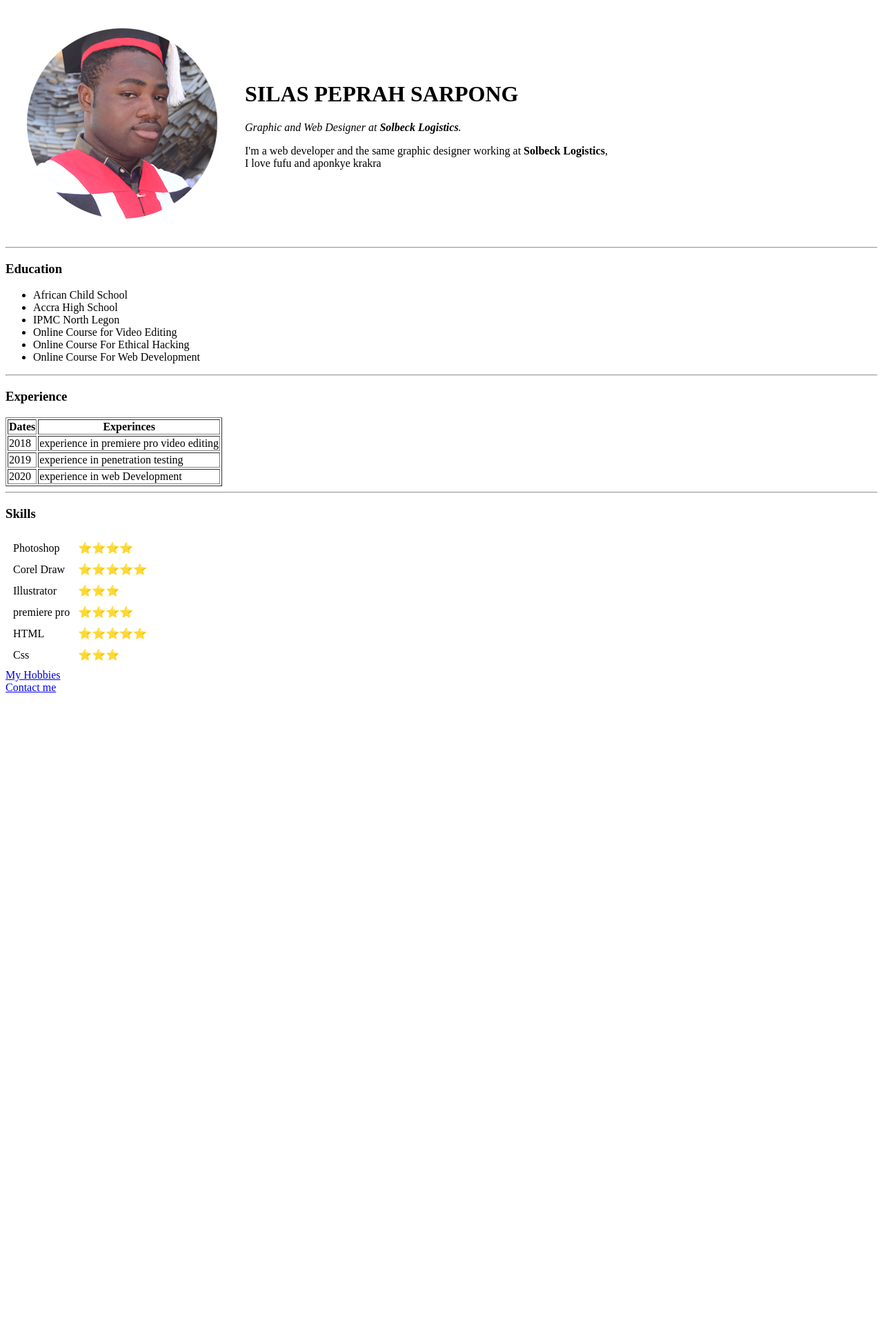
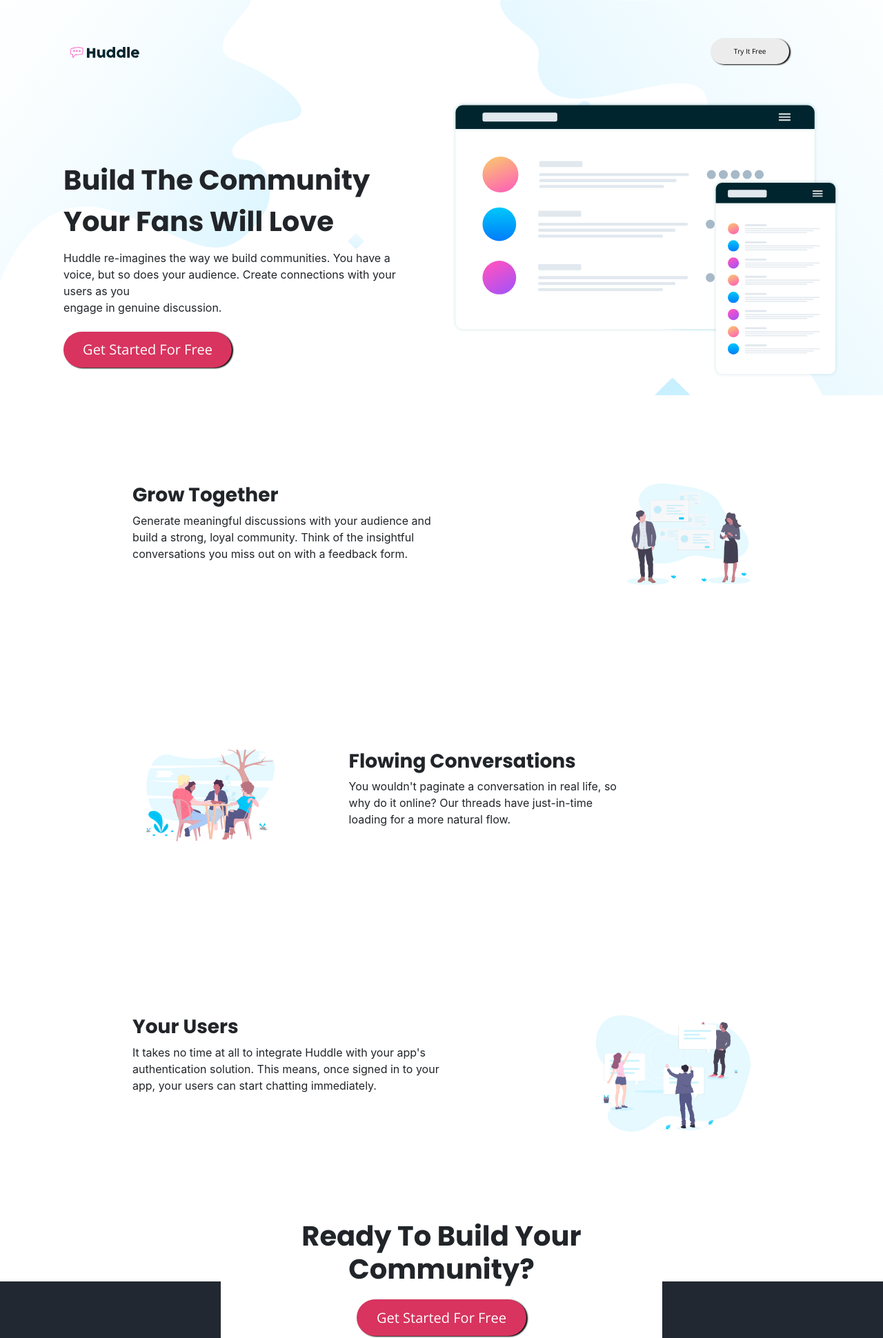
Before and after one commit to silwano/huddle-landing, a plain HTML site: page index.html in a window 1280 px wide. Shown: the top 1940 px of the page at 69% size. Before the commit the page ends 1014 px from the top, so only its background shows below. Drawn offline with nearby package versions, Linux system fonts and the light colour scheme.

Commit message:
Add files via upload

```diff
--- /dev/null
+++ b/css/style.css
@@ -0,0 +1,166 @@
+body{
+  margin: 0;
+}
+h1, h2, h3, h4, h5, h6{
+  font-family: 'Poppins', sans-serif;
+}
+
+/* Section Top */
+#top{
+background-image: url("../images/bg-hero-desktop.svg");
+padding: 2% 5%;
+}
+/* Navigation Bar */
+.navbar-brand{
+  margin: 0 2%;
+}
+.logo{
+  width:100px;
+}
+/* Headings */
+.heading1{
+margin: 15% 5% 0;
+line-height: 1.5;
+}
+.paragraph1{
+  margin: 2% 5%;
+}
+/* Buttons */
+.top-button {
+ margin: 2% 5%;
+-webkit-border-radius: 35px;
+-moz-border-radius: 35px;
+border-radius: 35px;
+color: #FFFFFF;
+font-family: Open Sans;
+font-size: 20px;
+font-weight: 100;
+padding: 2% 5%;
+box-shadow: 2px 1px 4px 0px #000000;
+-webkit-box-shadow: 2px 1px 2px 0px #000000;
+-moz-box-shadow: 2px 1px 2px 0px #000000;
+background-color: #D8345F;
+border: solid #FFFFFF 0px;
+text-decoration: none;
+display: inline-block;
+cursor: pointer;
+text-align: center;
+}
+
+.top-button:hover {
+background: #E58A8A;
+-webkit-border-radius: 28px;
+-moz-border-radius: 28px;
+border-radius: 28px;
+text-decoration: none;
+}
+.nav-button{
+  margin: 2% 5%;
+-webkit-border-radius: 30px;
+-moz-border-radius: 30px;
+border-radius: 30px;
+color: #000;
+font-family: Open Sans;
+font-size: 10px;
+font-weight: 200;
+padding: 1% 3%;
+box-shadow: 2px 1px 4px 0px #000000;
+-webkit-box-shadow: 2px 1px 2px 0px #000000;
+-moz-box-shadow: 2px 1px 2px 0px #000000;
+background-color: #ececec;
+border: solid #FFFFFF 0px;
+text-decoration: none;
+display: inline-block;
+cursor: pointer;
+text-align: center;
+}
+.nav-button:hover {
+background: #dbdbdb;
+-webkit-border-radius: 28px;
+-moz-border-radius: 28px;
+border-radius: 28px;
+text-decoration: none;
+}
+/* middle section */
+.grow{
+  padding: 10% 15%;
+}
+.grow-img{
+  width: 20%;
+  float:right;
+}
+.middle-text{
+  width: 50%;
+}
+/* Flowing Conversation */
+.flowing-image{
+  width: 25%;
+  float: left;
+  padding: 0 2%;
+  margin-right: 10%;
+}
+.middle-flowing{
+  width: 50%;
+  margin-left: 30%;
+}
+/* Users */
+.user-image{
+  width: 25%;
+  float: right;
+}
+
+/* bottom section */
+.ready{
+  background-color: #fff;
+  width: 50%;
+  text-align: center;
+  padding: 3% 2%;
+  border-radius: 10px;
+  box-shadow: 15px;
+  margin: 0 25% 10%;
+  position: absolute;
+  z-index: 10;
+
+}
+/* footer */
+.footer-down{
+  background-color: #222831;
+  color: #fff;
+  padding: 7% 5%;
+  margin: 10% 0 0;
+  position: absolute;
+  z-index: 5;
+}
+.row{
+  margin: 2% 0 0;
+}
+.logo-down{
+  width:150px;
+}
+.icon{
+  padding: 0 2%;
+}
+.copyright{
+  margin-left: 70%;
+}
+/* Social media */
+.fab{
+  padding: 0 2%;
+}
+.attribution {
+  font-size: 11px;
+  text-align: center;
+  margin: 5% 0 0;
+}
+.attribution a {
+  color: hsl(228, 45%, 44%);
+ }
+@media (max-width: 992px) {
+
+  .ready {
+    position: static;
+  }
+  .copyright{
+    margin: 2% auto auto;
+  }
+}
--- a/index.html
+++ b/index.html
@@ -1,84 +1,115 @@
 <!DOCTYPE html>
-<html lang="en" dir="ltr">
+<html lang="en">
 
 <head>
-  <meta charset="utf-8">
-  <title>Silwano's Personal Site</title>
+  <meta charset="UTF-8">
+  <meta name="viewport" content="width=device-width, initial-scale=1.0"> <!-- displays site properly based on user's device -->
+
+  <link rel="icon" type="image/png" sizes="32x32" href="images/favicon-32x32.png">
+  <!-- Css stylesheet -->
+  <link rel="stylesheet" href="css/style.css">
+  <!-- bootstrap css -->
+  <link rel="stylesheet" href="https://stackpath.bootstrapcdn.com/bootstrap/4.4.1/css/bootstrap.min.css" integrity="sha384-Vkoo8x4CGsO3+Hhxv8T/Q5PaXtkKtu6ug5TOeNV6gBiFeWPGFN9MuhOf23Q9Ifjh" crossorigin="anonymous">
+  <!-- bootstrap script -->
+  <script src="https://code.jquery.com/jquery-3.4.1.slim.min.js" integrity="sha384-J6qa4849blE2+poT4WnyKhv5vZF5SrPo0iEjwBvKU7imGFAV0wwj1yYfoRSJoZ+n" crossorigin="anonymous"></script>
+  <script src="https://cdn.jsdelivr.net/npm/popper.js@1.16.0/dist/umd/popper.min.js" integrity="sha384-Q6E9RHvbIyZFJoft+2mJbHaEWldlvI9IOYy5n3zV9zzTtmI3UksdQRVvoxMfooAo" crossorigin="anonymous"></script>
+  <script src="https://stackpath.bootstrapcdn.com/bootstrap/4.4.1/js/bootstrap.min.js" integrity="sha384-wfSDF2E50Y2D1uUdj0O3uMBJnjuUD4Ih7YwaYd1iqfktj0Uod8GCExl3Og8ifwB6" crossorigin="anonymous"></script>
+  <!-- Fonts -->
+  <link href="https://fonts.googleapis.com/css2?family=Open+Sans&family=Poppins:wght@700&display=swap" rel="stylesheet">
+  <!-- Font Awesome -->
+  <script src="https://kit.fontawesome.com/61809585a4.js" crossorigin="anonymous"></script>
+  <title>Frontend Mentor | Huddle landing page with alternating feature blocks</title>
+
+  <!-- Feel free to remove these styles or customise in your own stylesheet 👍 -->
 </head>
 
 <body>
-  <table cellspacing="10">
-    <tr>
-      <td><img src="images/silas.png" alt="silas profile pic"></td>
-      <td><h1>SILAS PEPRAH SARPONG</h1>
-      <p><em>Graphic and Web Designer at <strong>Solbeck Logistics</strong>.</em></p>
-      <p>I'm a web developer and the same graphic designer working at <strong>Solbeck Logistics</strong>,<br>
-        I love fufu and aponkye krakra</p></td>
-    </tr>
-  </table>
-  <hr>
-  <h3>Education</h3>
-  <ul>
-    <li>African Child School</li>
-    <li>Accra High School</li>
-    <li>IPMC North Legon</li>
-    <li>Online Course for Video Editing</li>
-    <li>Online Course For Ethical Hacking</li>
-    <li>Online Course For Web Development</li>
-  </ul>
-  <hr>
-  <h3>Experience</h3>
-  <table border="1">
-    <thead>
-      <th>Dates</th>
-      <th>Experinces</th>
-    </thead>
-    <tbody>
-      <tr>
-        <td>2018</td>
-        <td>experience in premiere pro video editing</td>
-      </tr>
-      <tr>
-        <td>2019</td>
-        <td>experience in penetration testing</td>
-      </tr>
-      <tr>
-        <td>2020</td>
-        <td>experience in web Development</td>
-      </tr>
-    </tbody>
-  </table>
-  <hr>
-  <h3>Skills</h3>
-  <table cellspacing="10">
-    <tr>
-      <td>Photoshop</td>
-      <td>&#11088;&#11088;&#11088;&#11088;</td>
-    </tr>
-    <tr>
-      <td>Corel Draw</td>
-      <td>&#11088;&#11088;&#11088;&#11088;&#11088;</td>
-    </tr>
-    <tr>
-      <td>Illustrator</td>
-      <td>&#11088;&#11088;&#11088;</td>
-    </tr>
-    <tr>
-      <td>premiere pro</td>
-      <td>&#11088;&#11088;&#11088;&#11088;</td>
-    </tr>
-    <tr>
-      <td>HTML</td>
-      <td>&#11088;&#11088;&#11088;&#11088;&#11088;</td>
-    </tr>
-    <tr>
-      <td>Css</td>
-      <td>&#11088;&#11088;&#11088;</td>
-    </tr>
-  </table>
-  <a href="Hobbies.html">My Hobbies</a>
-  <br>
-  <a href="contact.html">Contact me</a>
+  <!-- top Section -->
+  <section id="top">
+    <nav class="navbar">
+      <div class="navbar-brand" href="#"><img src="images/logo.svg" width="100" alt="logo">
+      </div>
+      <button class="nav-button" type="button">Try It Free </button>
+    </nav>
+    <div class="row">
+      <div class="col-lg-6">
+        <h1 class="heading1">Build The Community Your Fans Will Love</h1>
+
+        <p class="paragraph1">Huddle re-imagines the way we build communities. You have a voice, but so does your audience.
+          Create connections with your users as you<br> engage in genuine discussion.</p>
+        <button class="top-button" type="button">Get Started For Free</button>
+      </div>
+      <img class="col-lg-6" src="images/illustration-mockups.svg" alt="mockups">
+    </div>
+  </section>
+  <!-- middle section -->
+  <section id="middle">
+    <div class="grow">
+      <img class="grow-img" src="images/illustration-grow-together.svg" alt="grow">
+      <h3 class="grow-head">Grow Together</h3>
+
+      <p class="middle-text">Generate meaningful discussions with your audience and build a strong, loyal community.
+        Think of the insightful conversations you miss out on with a feedback form.</p>
+    </div>
+    <div class="grow">
+      <img class="flowing-image" src="images/illustration-flowing-conversation.svg" alt="flowing">
+      <h3>Flowing Conversations</h3>
+
+      <p class="middle-flowing">You wouldn't paginate a conversation in real life, so why do it online? Our threads
+        have just-in-time loading for a more natural flow.</p>
+    </div>
+    <div class="grow">
+      <img class="user-image" src="images/illustration-your-users.svg" alt="users">
+      <h3>Your Users</h3>
+
+      <p class="middle-text">It takes no time at all to integrate Huddle with your app's authentication solution.
+        This means, once signed in to your app, your users can start chatting immediately.</p>
+    </div>
+    <div class="ready">
+      <h1>Ready To Build Your Community?</h1>
+
+      <button class="top-button" type="button">Get Started For Free</button>
+    </div>
+  </section>
+  <!-- bottom section -->
+  <section id="bottom">
+    <div class="footer-down">
+      <img class="logo-down" src="images/logo.png" alt="logo">
+      <div class="row">
+        <div class="col-lg-3">
+          <p>
+            <i class="fas fa-map-marker-alt icon"></i>
+            Lorem ipsum dolor sit amet, consectetur adipiscing elit, sed do eiusmod tempor
+            incididunt ut labore et dolore magna aliqua</p>
+
+          <p><i class="fas fa-phone-alt icon"></i>+1-543-123-4567</p>
+          <p><i class="far fa-envelope icon"></i>example@huddle.com</p>
+        </div>
+        <div class="col-lg-3 footer-1">
+          <p>About Us</p>
+          <p>What We Do</p>
+          <p>FAQ</p>
+        </div>
+        <div class="col-lg-3 footer-2">
+          <p>Career</p>
+          <p>Blog</p>
+          <p>Contact Us</p>
+        </div>
+        <div class="col-lg-3 social-media">
+          <i class="fab fa-facebook"></i>
+          <i class="fab fa-twitter"></i>
+          <i class="fab fa-instagram"></i>
+        </div>
+        <!-- copyright -->
+        <p class="copyright" >&copy; Copyright 2018 Huddle. All rights reserved.</p>
+      </div>
+      <footer>
+        <p class="attribution">
+          Challenge by <a href="https://www.frontendmentor.io?ref=challenge" target="_blank">Frontend Mentor</a>.
+            Coded by <a href="#">Silas</a>
+        </p>
+      </footer>
+  </section>
 </body>
 
 </html>
```
Also changed, not shown: images/bg-hero-desktop.svg (added), images/bg-hero-mobile.svg (added), images/favicon-32x32.png (added), images/icon-email.svg (added), images/icon-location.svg (added), images/icon-phone.svg (added), images/illustration-flowing-conversation.svg (added), images/illustration-grow-together.svg (added), images/illustration-mockups.svg (added), images/illustration-your-users.svg (added), images/logo.png (added), images/logo.svg (added).
